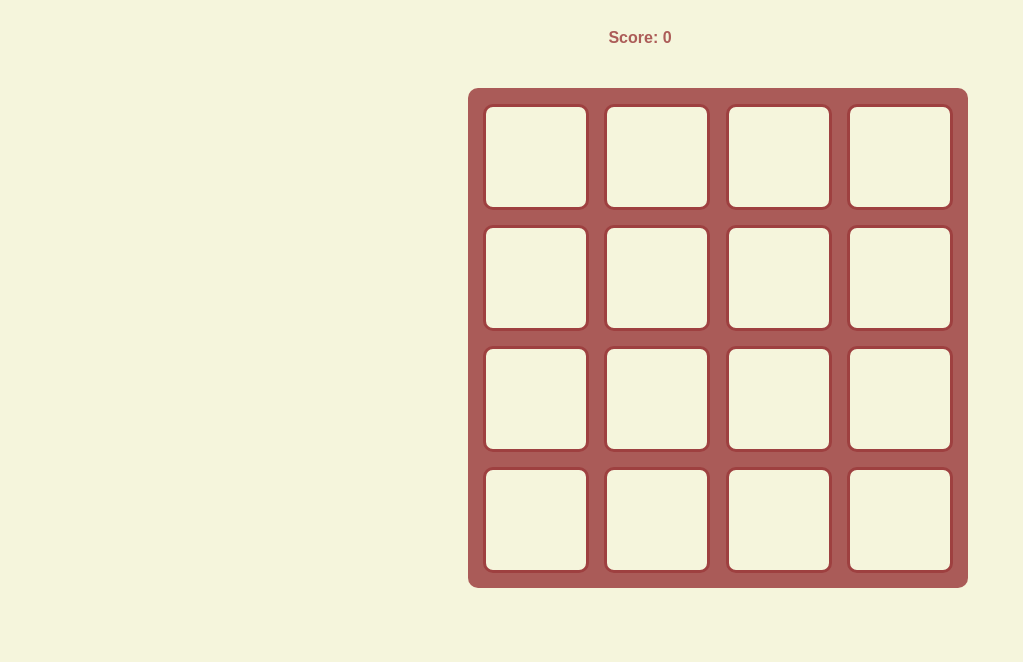
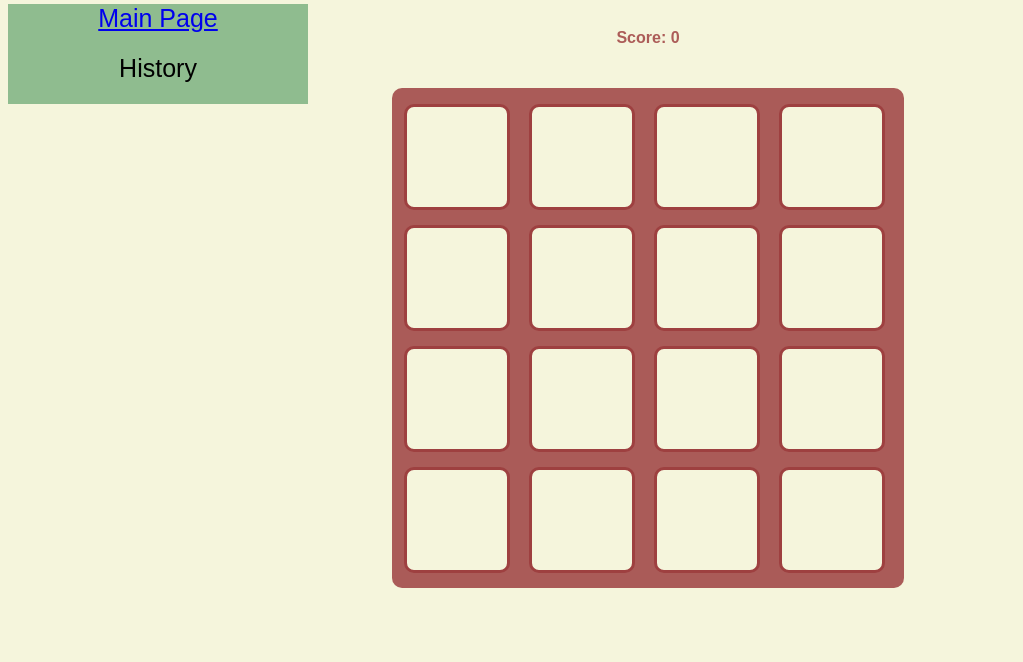
Before and after one commit to zye300/2048Game, a website: page public/main.html in a window 1280 px wide. Shown: the part 138-800 px from the top of the page, without its empty margins (0-1023 px from the left). Drawn offline with Linux system fonts and the light colour scheme.

Commit message:
CSS 1st edit

```diff
--- a/public/main.css
+++ b/public/main.css
@@ -4,6 +4,7 @@ body{
     flex-direction: column;
     background-color:beige;
     text-align: center;
+    width: 100%;
 }
 h1{
     font-family: Arial, Helvetica, sans-serif;
@@ -11,8 +12,7 @@ h1{
     font-weight: bolder;
     color: #9e4040d8;
     position: relative;
-    bottom: 20px;
-
+    top: 5%;
 }
 p{
     font-weight: bold;
@@ -38,19 +38,21 @@ button:hover{
 #grid_container{
     background-color: #9e4040d8;
     display: grid;
-    width: 500px;
+    width: 40%;
+    min-width: 450px;
     height: 500px;
     border-radius: 10px;
     position: relative;
-    left: 460px;
-    grid-template-columns: auto auto auto auto;
+    left: 30%;
+    grid-template-columns: 22% 22% 22% 22%;
     align-content: space-evenly;
     justify-content: space-evenly;
 }
 .grid_cell{
     display: inline-block;
     background-color:beige;
-    width: 100px;
+    width: 100%;
+    max-width: 100px;
     height: 100px;
     border-radius: 10px;
     text-align: center;
@@ -67,3 +69,23 @@ div span{
     top: 25px;
     color: #9e4040;
 }
+
+ul {
+    list-style-type:none;
+    margin: 0;
+    padding: 0;
+    padding-top: 6px;
+    padding-bottom: 6px;
+    position: fixed;
+    top: 17%;
+    width: 15%;
+}
+
+
+li a {
+    display: block;
+    font-size: 25px;
+    height: 50px;
+    width: 300px;
+    background-color:darkseagreen;
+}
--- a/public/main.html
+++ b/public/main.html
@@ -9,6 +9,10 @@
     </head>
     <body>
         <h1>2048</h1>
+        <ul id="nav">
+            <li><a href="index.html">Main Page</a></li>
+            <li><a>History</a></li>
+        </ul>
         <button id="button">New Game</button>
         <p>Score: <span id="score">0</span></p>
         <div id="grid_container">
```
Also changed, not shown: public/index.html (+2 -2 lines).
